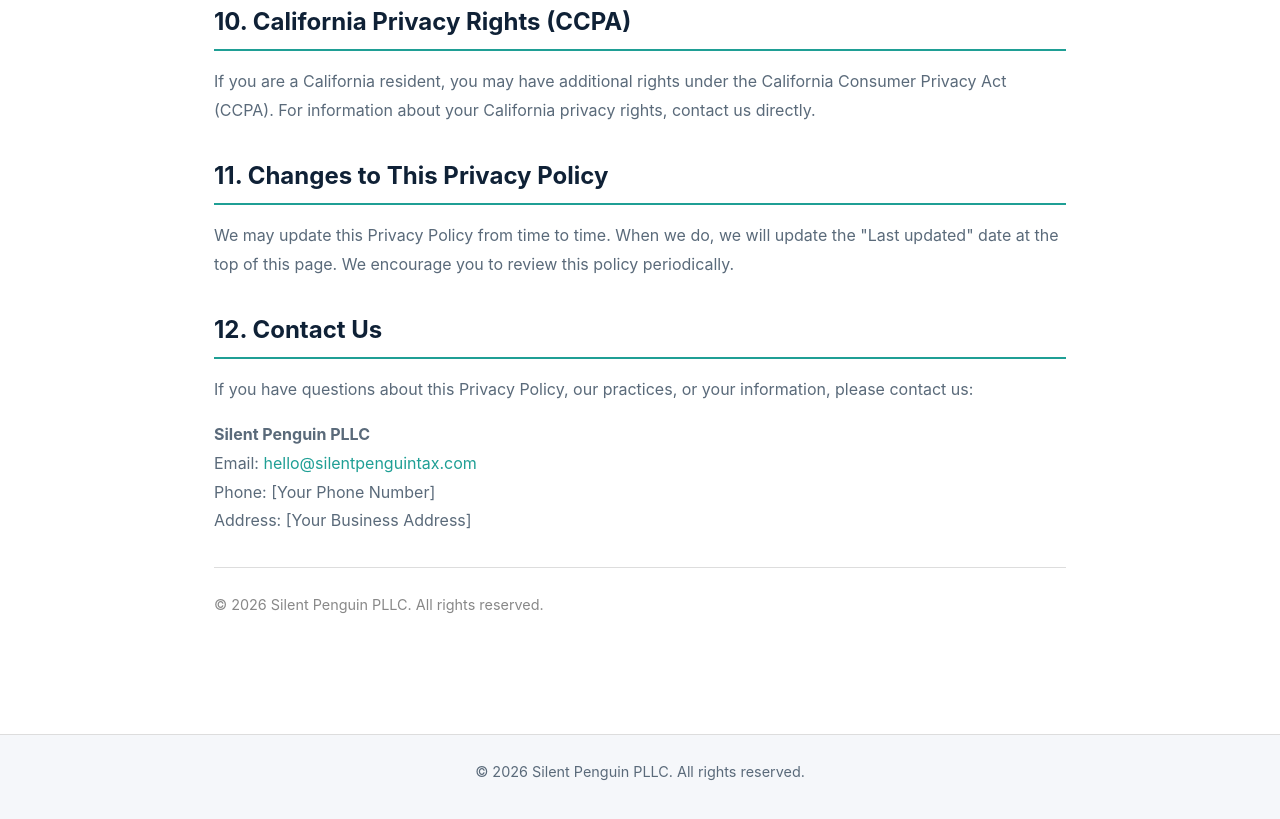
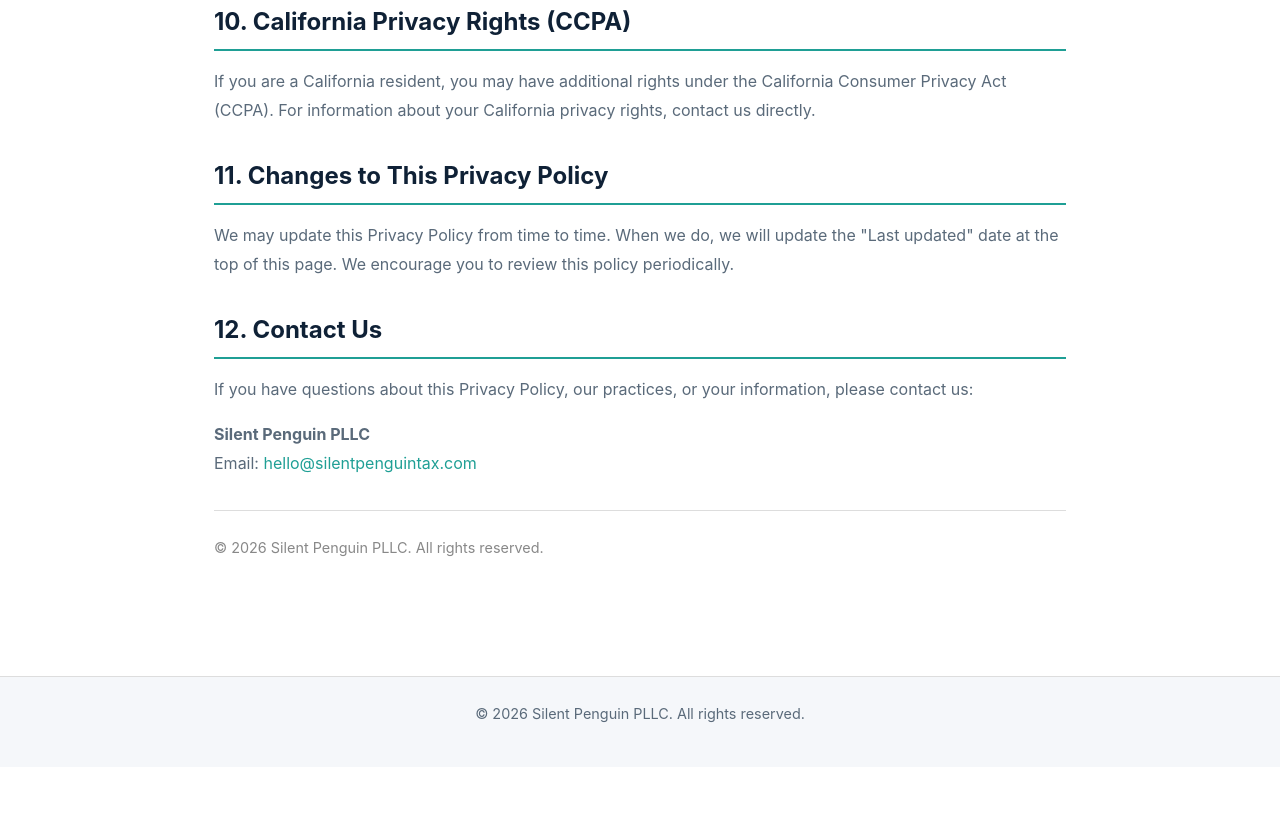
Before and after one commit to silentpenguintax/Silentpenguintax, a plain HTML site: page privacy-policy.html in a window 1280 px wide. Shown: the part 3880-4699 px from the top of the page. After the commit the page ends 4647 px from the top, so only its background shows below. Drawn offline with Linux system fonts and the light colour scheme.

Commit message:
Update privacy-policy.html

```diff
--- a/privacy-policy.html
+++ b/privacy-policy.html
@@ -268,8 +268,6 @@
     <p>
       <strong>Silent Penguin PLLC</strong><br>
       Email: <a href="mailto:hello@silentpenguintax.com">hello@silentpenguintax.com</a><br>
-      Phone: [Your Phone Number]<br>
-      Address: [Your Business Address]
     </p>
 
     <p style="margin-top: 32px; padding-top: 24px; border-top: 1px solid #ddd; color: #888; font-size: 0.9rem;">
```
